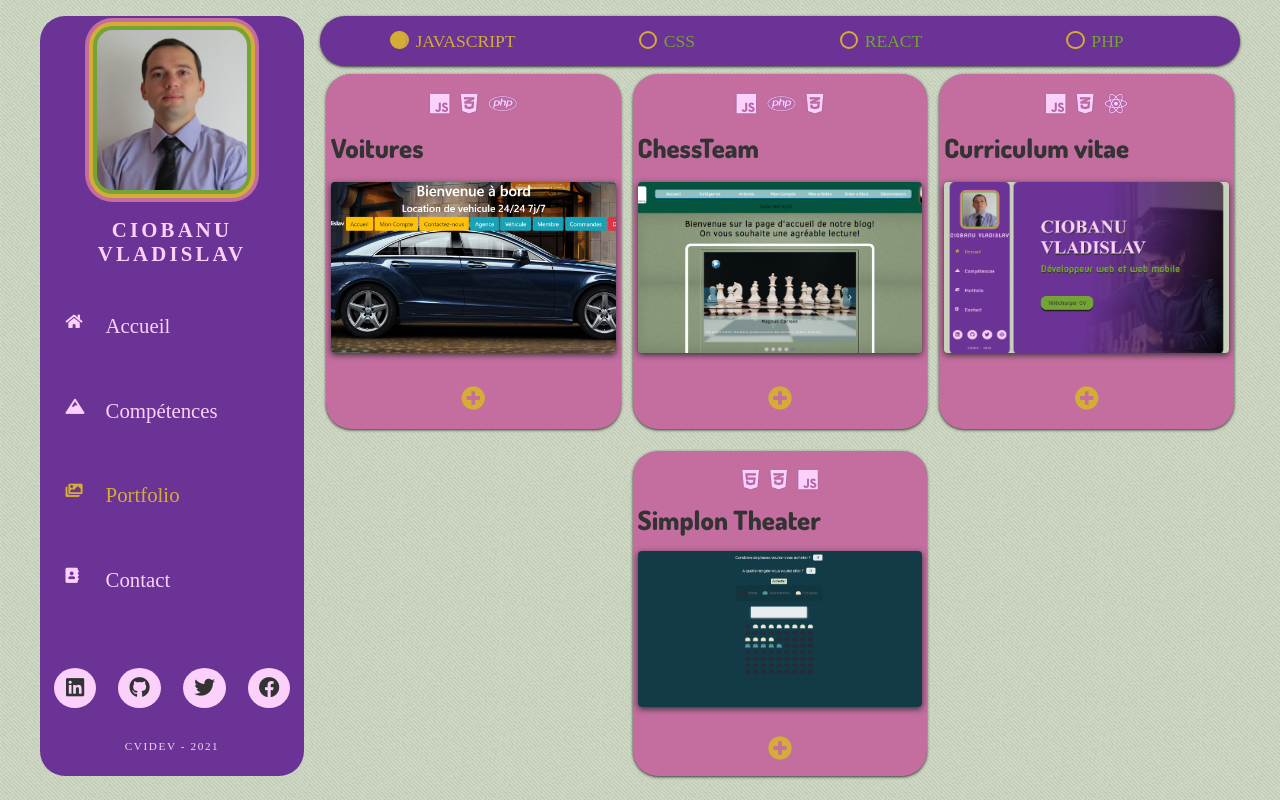
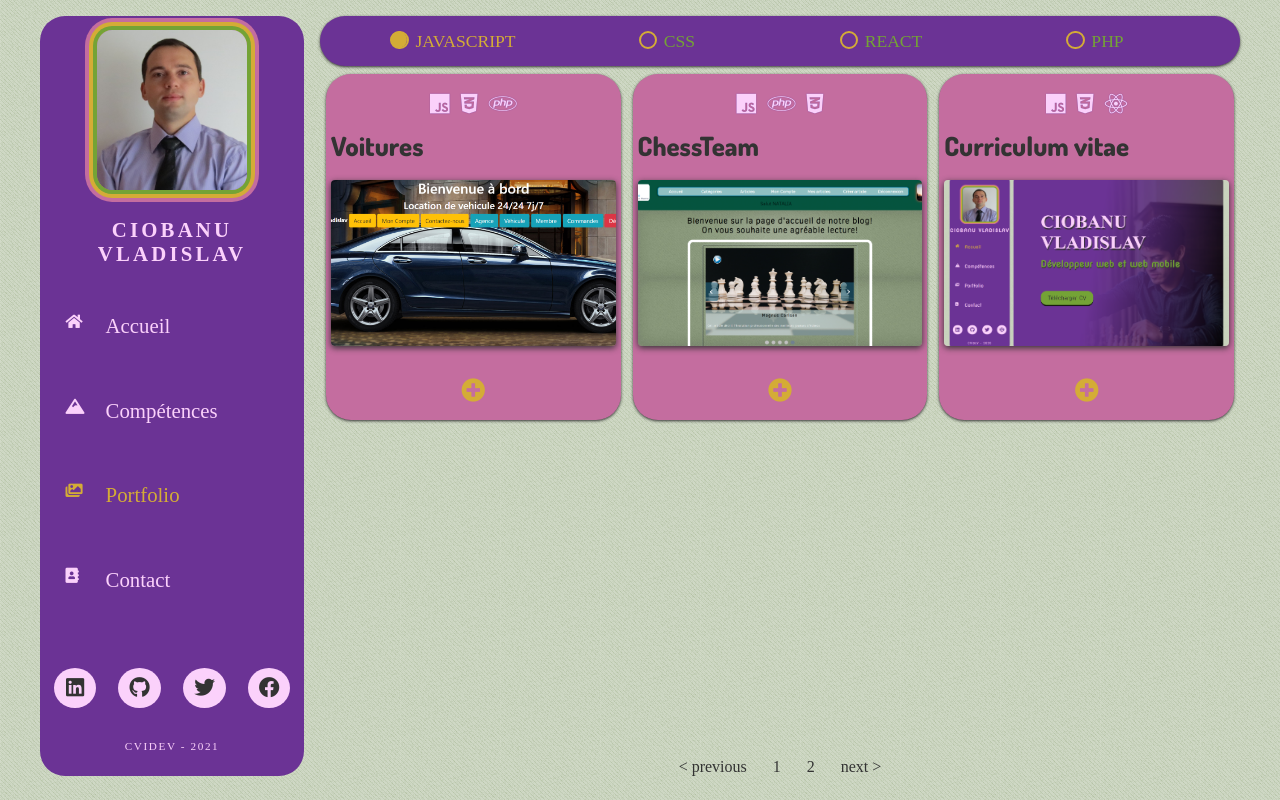
Before and after one commit to cnvvcvlad/cv-react, a React (Create React App) app: page /portfolio in a window 1280 px wide. Built offline with nearby package versions, Linux system fonts and the light colour scheme; a web font is replaced by a local one.

Commit message:
add pagination & styles

```diff
--- a/src/components/portfolio/ProjectList.js
+++ b/src/components/portfolio/ProjectList.js
@@ -1,61 +1,61 @@
-import React, { Component } from 'react';
+import React, { useState } from 'react';
 import { portfolioData } from '../../data/portfolioData'; // on importe l'objet portfolioData
 import Project from './Project';
-class ProjectList extends Component {
-    state = {
-        // cela représente les objets du fichier portfolioData du dossier src/data
-        projects: portfolioData,
+import ReactPaginate from 'react-paginate';
 
-        // on crée une BDD
-        radios: [
+function ProjectList() {
+    const radio = [
         { id: 1, value: "javascript" },
         { id: 2, value: "css" },
         { id: 3, value: "react" },
         { id: 4, value: "php" }
-        ],
+    ];
+    const [selectedRadio, setSelectedRadio] = useState("javascript");
+    const [projects, setProjects] = useState(portfolioData.filter(item => item.languages.includes(selectedRadio)));
+    const itemsPerPage = 3;
+    const [itemOffset, setItemOffset] = useState(0);
+    const endOffset = itemOffset + itemsPerPage;
+    const currentItems = projects.slice(itemOffset, endOffset);
+    const pageCount = Math.ceil(projects.length / itemsPerPage);
 
-        selectedRadio: "javascript"
+    // Invoke when user click to request another page.
+    const handlePageClick = (event) => {
+        const newOffset = (event.selected * itemsPerPage) % projects.length;
+        setItemOffset(newOffset);
     };
 
-    handleRadio = (event) => {
-        // console.log(event.target.value);
-        let radio = event.target.value;
-        this.setState({ selectedRadio: radio });
+    const handleRadio = (event) => {
+        setSelectedRadio(event.target.value);
+        setProjects(portfolioData.filter(item => item.languages.includes(event.target.value)));
+        setItemOffset(0);
     }
 
-    render() {
-        // c'est le portfolioData et le radio (destructuring)
-        let { projects, radios, selectedRadio } = this.state;
     return (
         <div className="portfolioContent">
             <ul className="radioDisplay">
-                    {/* affiche les radios */}
                 {
-                        radios.map((radio) => {
+                    radio.map(item => {
                         return (
-                                <li key={radio.id}>
+                            <li key={item.id}>
                                 <input
                                     type="radio"
                                     name="radio"
-                                        checked={radio.value === selectedRadio}
-                                        value={radio.value}
-                                        id={radio.value}
+                                    checked={item.value === selectedRadio}
+                                    value={item.value}
+                                    id={item.value}
                                     // la fonction va prendre en charge la selection d'un autre radio
-                                        onChange={this.handleRadio} />
-
-                                    <label htmlFor={radio.value}>{radio.value}</label>
+                                    onChange={handleRadio}
+                                />
+                                <label htmlFor={item.value}>{item.value}</label>
                             </li>
                         )
                     })
                 }
             </ul>
-
+            {currentItems ? (
                 <div className="projects">
                     {
-                        // c'est le this.state
-                        projects
-                            // on trie les projets qui contient certains lanagges
-                            .filter(item => item.languages.includes(selectedRadio))
+                        currentItems
                             .map(item => {
                                 return (
                                     <Project
@@ -66,9 +66,23 @@ class ProjectList extends Component {
                             })
                     }
                 </div>
+
+            ) : (
+                <p>Loading...</p>
+            )}
+            <div className="pagination">
+                <ReactPaginate
+                    breakLabel="..."
+                    nextLabel="next >"
+                    onPageChange={handlePageClick}
+                    pageRangeDisplayed={5}
+                    pageCount={pageCount}
+                    previousLabel="< previous"
+                    renderOnZeroPageCount={null}
+                />
+            </div>
         </div>
     );
-    }
-}
+};
 
 export default ProjectList;
--- a/src/styles/pages/_portfolio.scss
+++ b/src/styles/pages/_portfolio.scss
@@ -30,12 +30,12 @@
       z-index: 2;
       @include verticalCenter;
 
-      input[type="radio"]{
+      input[type="radio"] {
         visibility: hidden;
         position: relative;
 
         &:before {
-          content:'';
+          content: '';
           visibility: visible;
           position: absolute;
           top: -4px;
@@ -47,8 +47,9 @@
           cursor: pointer;
           transition: 0.3s;
         }
+
         &:after {
-          content:'';
+          content: '';
           visibility: visible;
           position: absolute;
           top: -4px;
@@ -63,19 +64,23 @@
           transform-origin: center;
         }
       }
+
       input:checked:after {
         transform: scale(1.17) translate(-25%, -25%);
         top: 2px;
         left: -6px;
       }
-      input:checked + label {
+
+      input:checked+label {
         color: $color-4;
       }
+
       label {
         cursor: pointer;
       }
     }
   }
+
   .projects {
     grid-area: 2;
     display: flex;
@@ -99,6 +104,7 @@
         "3"
         "4";
     }
+
     .icons {
       grid-area: 1;
       display: flex;
@@ -112,6 +118,7 @@
         text-shadow: 0 0px 1px $color-1;
       }
     }
+
     h3 {
       grid-area: 2;
       font-family: $font-2;
@@ -120,6 +127,7 @@
       justify-content: left;
 
     }
+
     img {
       grid-area: 3;
       object-fit: cover;
@@ -131,6 +139,7 @@
       cursor: pointer;
       @include verticalCenter;
     }
+
     .infos {
       grid-area: 4;
       color: $color-4;
@@ -143,6 +152,7 @@
         transform: scale(1.1);
       }
     }
+
     .showInfos {
       position: absolute;
       top: 0;
@@ -150,7 +160,7 @@
       bottom: 0;
       right: 0;
       background: rgba(0, 0, 0, 0.507);
-      animation: popup .3s ease forwards ;
+      animation: popup .3s ease forwards;
       transform-origin: center;
 
       .infosContent {
@@ -173,15 +183,18 @@
           }
         }
       }
+
       .head {
         display: flex;
         justify-content: space-around;
         margin: 1rem 0;
       }
+
       h2 {
         text-align: left;
         margin-bottom: 1rem;
       }
+
       .button {
         cursor: pointer;
         color: $color-1;
@@ -194,18 +207,34 @@
           background: $color-4;
         }
       }
+
       .text {
         text-align: justify;
         padding-bottom: 1rem;
       }
+
       .return {
         margin: 1rem auto;
         width: 200px;
       }
     }
   }
+
+  .pagination {
+    display: flex;
+    align-self: flex-end;
+    justify-content: center;
+
+    li {
+      display: inline;
+      padding: 0 .5rem;
+      cursor: pointer;
+      margin: 5px;
+    }
+  }
 }
-@media (max-width: 650px) and (min-width: 521px){
+
+@media (max-width: 650px) and (min-width: 521px) {
   .portfolioContent {
     .project {
       width: 49% !important;
@@ -214,12 +243,14 @@
         font-size: 1rem;
       }
     }
+
     .infosContent {
       width: 100% !important;
     }
   }
 }
-@media (max-width: 520px){
+
+@media (max-width: 520px) {
   .portfolio {
     .radioDisplay {
       // display: none !important;
@@ -229,6 +260,7 @@
       align-items: flex-start;
       align-content: center;
     }
+
     .portfolioContent {
       grid-template-rows: 1fr !important;
       min-height: 30vh;
@@ -238,7 +270,8 @@
         width: 98% !important;
         // max-height: 100%;
         min-height: 250px;
-        h3{
+
+        h3 {
           justify-content: center !important;
         }
 
@@ -247,6 +280,7 @@
           width: 80%;
         }
       }
+
       .infosContent {
         width: 100% !important;
       }
```
Lines whose indentation alone changed are shown as unchanged.
